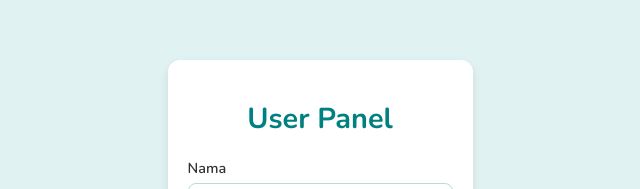
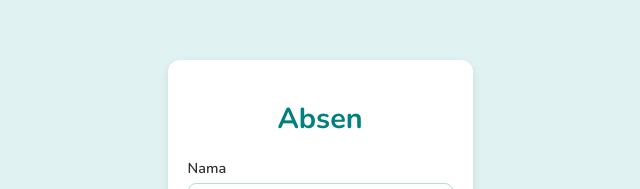
Before and after one commit to codingkanfactory/factorycodingkan, a plain HTML site: page index.html in a window 1280 px wide. Shown: the part 128-317 px from the top of the page, without its empty margins (320-960 px from the left). Drawn offline with nearby package versions, Linux system fonts and the light colour scheme.

Commit message:
Update index.html

```diff
--- a/index.html
+++ b/index.html
@@ -3,7 +3,7 @@
 <head>
   <meta charset="UTF-8">
   <meta name="viewport" content="width=device-width, initial-scale=1.0">
-  <title>User Panel</title>
+  <title>Absen Kehadiran Sholat</title>
   <!-- Google Fonts -->
   <link href="https://fonts.googleapis.com/css2?family=Nunito:wght@400;600;700&display=swap" rel="stylesheet">
   <!-- Feather Icons -->
@@ -13,7 +13,7 @@
 <body>
   <div class="container">
     <div class="header">
-      <h1>User Panel</h1>
+      <h1>Absen</h1>
     </div>
     <form id="user-form">
       <div class="form-group">
```
